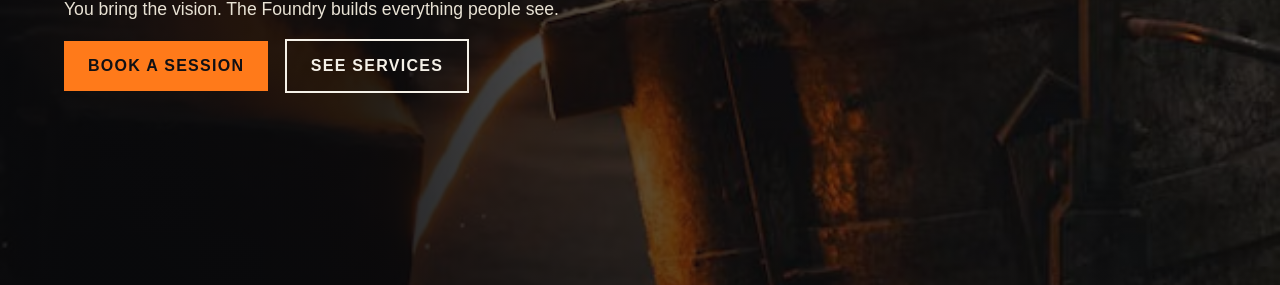
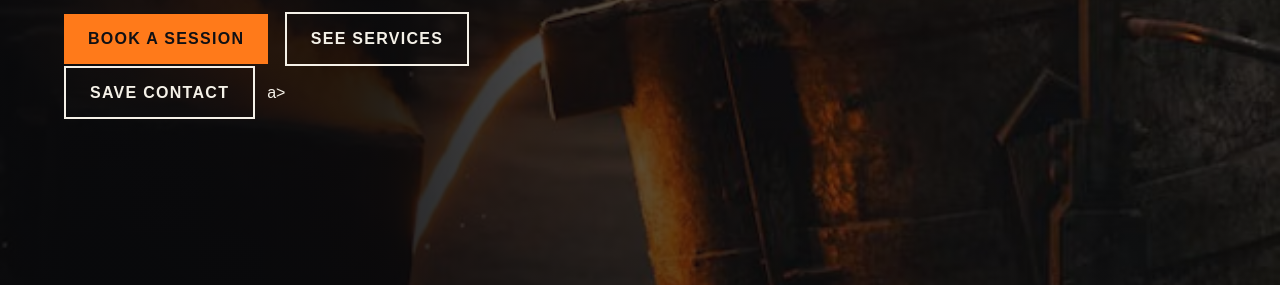
Before and after one commit to iamrjflemister/Foundry, a plain HTML site: page index.html in a window 1280 px wide. Shown: the part 515-800 px from the top of the page. Drawn offline with Linux system fonts and the light colour scheme.

Commit message:
Add Save Contact button (digital business card) to hero and footer

```diff
--- a/index.html
+++ b/index.html
@@ -37,6 +37,7 @@
       <p class="hero-buttons">
         <a class="button" href="https://book.squareup.com/appointments/2t6ybqwjzly4w3/location/LN6K2GQ2QBSR6" target="_blank" rel="noopener">Book a session</a>
         <a class="button button-outline" href="#services">See services</a>
+        <a class="button button-outline" href="https://muse.ai/s/digital-business-card-vxh71xqfcxkxexc9/PPUNbdeCdUpShST3EkUCQQu-T6MY5gCCZF3fDNiUl_I" target="_blank" rel="noopener">Save Contact</a>a>
       </p>
     </div>
   </section>
@@ -392,6 +393,7 @@
     <h2 class="section-title">Let's Connect!</h2>
     <p>Booking portraits, events, and design work in Houston, Texas.</p>
     <p><a class="button" href="mailto:iamrjflemister@gmail.com">iamrjflemister@gmail.com</a></p>
+    <p><a class="button button-outline" href="https://muse.ai/s/digital-business-card-vxh71xqfcxkxexc9/PPUNbdeCdUpShST3EkUCQQu-T6MY5gCCZF3fDNiUl_I" target="_blank" rel="noopener">Save Contact</a>a></p>p>
     <p><a href="https://www.linkedin.com/in/ronald-flemister-748b23339/">Find me on LinkedIn</a></p>
     <p class="fine-print">&copy; 2026 The Foundry. All rights reserved.</p>
   </footer>
```
